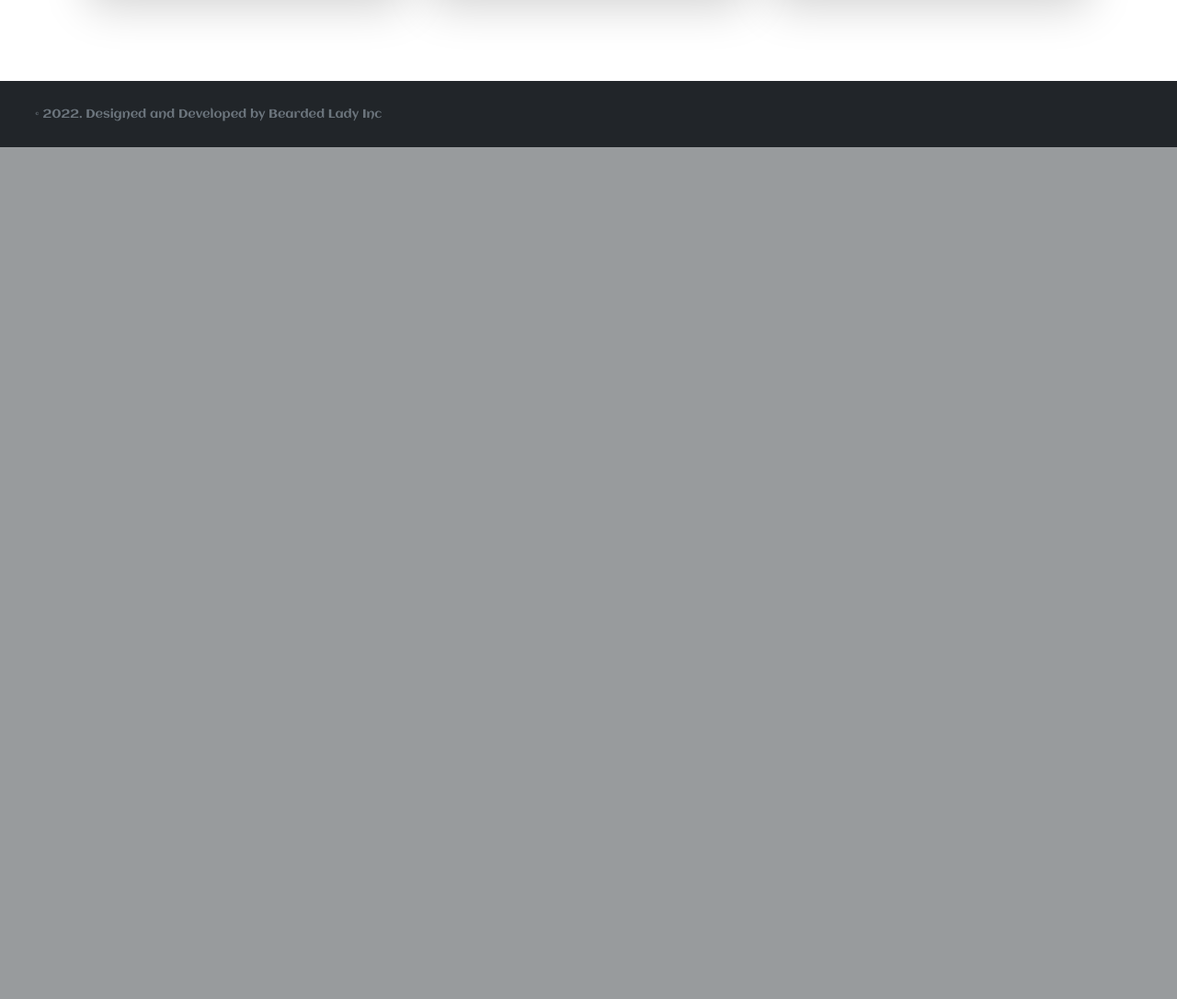
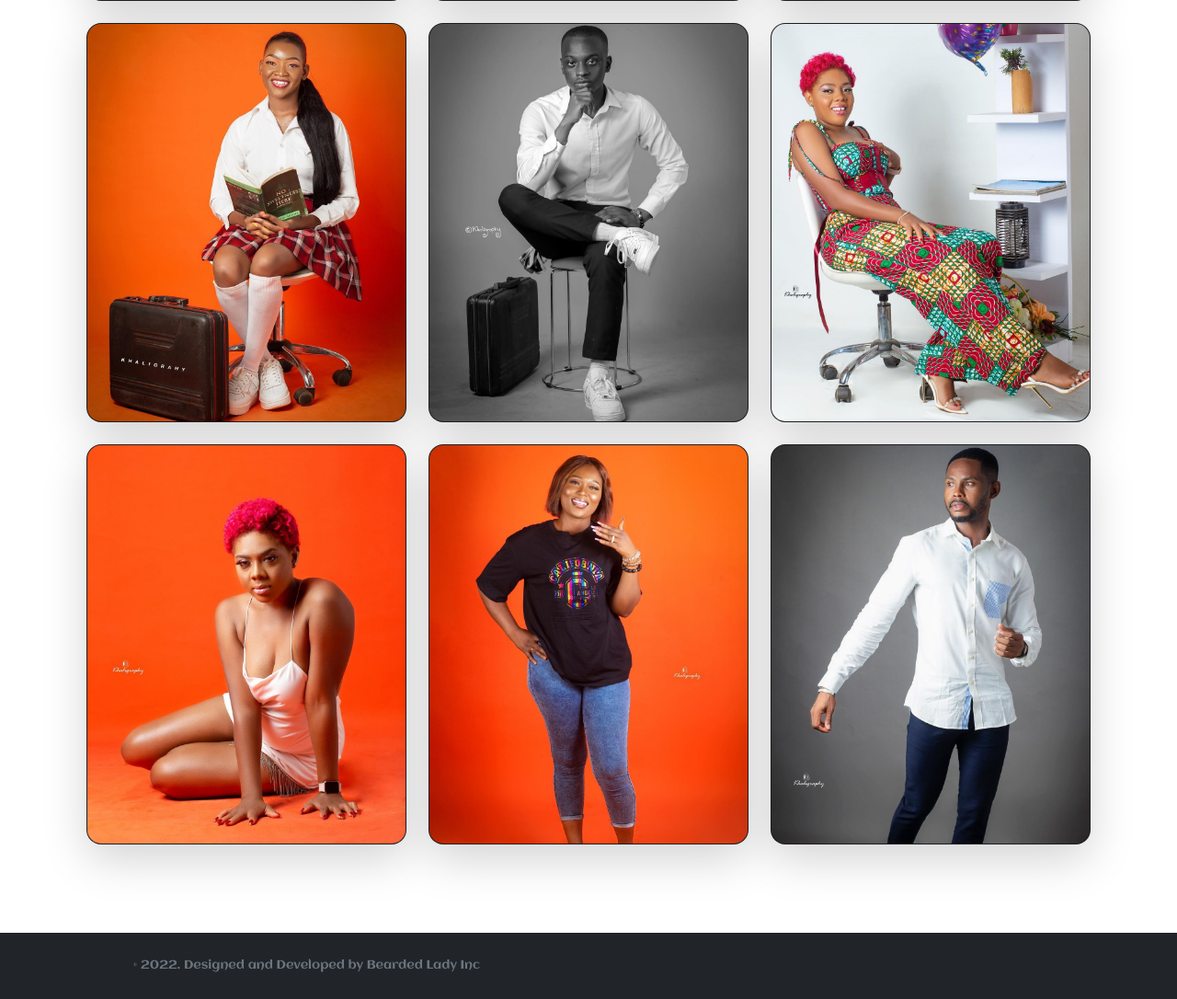
Before and after one commit to mkbad/khaligraphy, a Flask app: page /gallery in a window 1280 px wide. Shown: the part 663-1749 px from the top of the page at 92% size. Before the commit the page ends 823 px from the top, so only its background shows below. Run offline with Flask 2, Linux system fonts and the light colour scheme; some libraries are stand-ins or nearby versions.

Commit message:
gallery fixed

```diff
--- a/static/css/cstyles.css
+++ b/static/css/cstyles.css
@@ -8,12 +8,13 @@ html{
     overflow-x: hidden;
 }
 body{
-    padding-top: 70px;
+    /*padding-top: 70px;*/
+
 }
 
 
 header, footer{
-    z-index: 1000;
+    z-index: 1;
     font-family: headerfont;
     font-style: normal;
     font-size: small;
@@ -26,7 +27,7 @@ header, footer{
 .khalilogo{
     width: 150px;
     height: 70px;
-    margin-left: 20px;
+    /*margin-left: 20px;*/
 }
 
 .nav-li{
@@ -69,10 +70,7 @@ header, footer{
     -webkit-text-stroke-color: black;
 }
 */
-.sub-header{
-    position: relative;
-    margin-top: 70px;
-    width: auto;
-    height: 40px;
-    background-color: rgb(250, 197, 23);
+.gal-card{
+    height: 500px;
+    width: 30px;
 }
--- a/templates/base.html
+++ b/templates/base.html
@@ -23,12 +23,14 @@
 
 <body>
 
-    <header class="d-flex flex-wrap align-items-center justify-content-center justify-content-md-between py-1 fixed-top shadow-sm">
-        <a href="/" class="d-flex align-items-center col-md-3 mb-2 mb-md-0 text-dark text-decoration-none">
+    <header
+        class="d-flex flex-wrap align-items-center justify-content-center justify-content-md-between py-1 shadow-sm">
+        <a href="/"
+            class="d-flex align-items-center col-md-6 mb-2 mb-md-0 text-dark text-decoration-none justify-content-center ">
             <img src="/static/images/khalicoloredcopy.png" class="khalilogo">
         </a>
 
-        <ul class="nav col-12 col-md-auto mb-2 justify-content-center mb-md-0 nav-ul">
+        <ul class="nav col-md-6 col-md-auto mb-2 justify-content-center mb-md-0 nav-ul">
             <li><a href="/" class="nav-link px-1 link-light nav-li">home</a></li>
             <li><a href="/gallery" class="nav-link px-1 link-light nav-li">gallery</a></li>
             <li><a href="/booking" class="nav-link px-1 link-light nav-li">booking</a></li>
@@ -45,9 +47,10 @@
         -->
 
     </header>
+
     {% block body %} {% endblock %}
 
-    <footer class="d-flex flex-wrap justify-content-between align-items-center py-4">
+    <footer class="d-flex flex-wrap justify-content-center align-items-center py-4">
         <div class="col-md-6 d-flex align-items-center">
             <a href="/" class="mb-3 me-2 mb-md-0 text-muted text-decoration-none lh-1">
                 <svg class="bi" width="30" height="24">
@@ -69,7 +72,6 @@
                     </svg></a></li>
         </ul>
     </footer>
-</body>
 
     <!-- JavaScript Bundle with Popper -->
     <script src="https://cdn.jsdelivr.net/npm/bootstrap@5.2.2/dist/js/bootstrap.bundle.min.js"
@@ -82,4 +84,6 @@
     <script src="{{ url_for('static', filename='js/bootstrap.bundle.min.js') }}"></script>
     <!--insert scripts here-->
 
+</body>
+
 </html>
--- a/templates/gallery.html
+++ b/templates/gallery.html
@@ -11,59 +11,19 @@
     <div class="row row-cols-1 row-cols-lg-3 align-items-stretch g-4 py-5">
         <div class="col">
             <div class="card card-cover h-100 overflow-hidden text-bg-dark rounded-4 shadow-lg"
-                style="background-image: url('/static/images/g1.png'); background-position: center center;">
-                <div class="d-flex flex-column h-100 p-5 pb-3 text-white text-shadow-1">
-                    <h3 class="pt-5 mt-5 mb-4 display-6 lh-1 fw-bold">Short title, long jacket</h3>
-                    <ul class="d-flex list-unstyled mt-auto">
-                        <li class="me-auto">
-                            <img src="https://github.com/twbs.png" alt="Bootstrap" width="32" height="32"
-                                class="rounded-circle border border-white">
-                        </li>
-                        <li class="d-flex align-items-center me-3">
-                            <svg class="bi me-2" width="1em" height="1em">
-                                <use xlink:href="#geo-fill"></use>
-                            </svg>
-                            <small>Earth</small>
-                        </li>
-                        <li class="d-flex align-items-center">
-                            <svg class="bi me-2" width="1em" height="1em">
-                                <use xlink:href="#calendar3"></use>
-                            </svg>
-                            <small>3d</small>
-                        </li>
-                    </ul>
-                </div>
+                style="background-image: url('');" >
+                <img src="/static/images/gallery/c1.jpg">
             </div>
         </div>
 
         <div class="col">
             <div class="card card-cover h-100 overflow-hidden text-bg-dark rounded-4 shadow-lg"
-                style="background-image: url('/static/images/g2.jpg');">
-                <div class="d-flex flex-column h-100 p-5 pb-3 text-white text-shadow-1">
-                    <h3 class="pt-5 mt-5 mb-4 display-6 lh-1 fw-bold">Much longer title that wraps to multiple lines
-                    </h3>
-                    <ul class="d-flex list-unstyled mt-auto">
-                        <li class="me-auto">
-                            <img src="https://github.com/twbs.png" alt="Bootstrap" width="32" height="32"
-                                class="rounded-circle border border-white">
-                        </li>
-                        <li class="d-flex align-items-center me-3">
-                            <svg class="bi me-2" width="1em" height="1em">
-                                <use xlink:href="#geo-fill"></use>
-                            </svg>
-                            <small>Pakistan</small>
-                        </li>
-                        <li class="d-flex align-items-center">
-                            <svg class="bi me-2" width="1em" height="1em">
-                                <use xlink:href="#calendar3"></use>
-                            </svg>
-                            <small>4d</small>
-                        </li>
-                    </ul>
-                </div>
+                style="background-image: url('');">
+                <img src="/static/images/gallery/c5.jpg">
             </div>
         </div>
 
+        <!--
         <div class="col">
             <div class="card card-cover h-100 overflow-hidden text-bg-dark rounded-4 shadow-lg"
                 style="background-image: url('unsplash-photo-3.jpg');">
@@ -90,6 +50,56 @@
                 </div>
             </div>
         </div>
+        -->
+        <div class="col">
+            <div class="card card-cover h-100 overflow-hidden text-bg-dark rounded-4 shadow-lg"
+                style="background-image: url('');">
+                <img src="/static/images/gallery/c3.jpg">
+            </div>
+        </div>
+
+        <div class="col">
+            <div class="card card-cover h-100 overflow-hidden text-bg-dark rounded-4 shadow-lg"
+                style="background-image: url('');">
+                <img src="/static/images/gallery/c4.jpg">
+            </div>
+        </div>
+
+        <div class="col">
+            <div class="card card-cover h-100 overflow-hidden text-bg-dark rounded-4 shadow-lg"
+                style="background-image: url('');">
+                <img src="/static/images/gallery/c5.jpg">
+            </div>
+        </div>
+
+        <div class="col">
+            <div class="card card-cover h-100 overflow-hidden text-bg-dark rounded-4 shadow-lg"
+                style="background-image: url('');">
+                <img src="/static/images/gallery/c6.jpg">
+            </div>
+        </div>
+
+        <div class="col">
+            <div class="card card-cover h-100 overflow-hidden text-bg-dark rounded-4 shadow-lg"
+                style="background-image: url('');">
+                <img src="/static/images/gallery/c7.jpg">
+            </div>
+        </div>
+
+        <div class="col">
+            <div class="card card-cover h-100 overflow-hidden text-bg-dark rounded-4 shadow-lg"
+                style="background-image: url('');">
+                <img src="/static/images/gallery/c8.jpg">
+            </div>
+        </div>
+
+        <div class="col">
+            <div class="card card-cover h-100 overflow-hidden text-bg-dark rounded-4 shadow-lg"
+                style="background-image: url('');">
+                <img src="/static/images/gallery/c9.jpg">
+            </div>
+        </div>
+
     </div>
 </div>
 {% endblock %}
--- a/templates/index.html
+++ b/templates/index.html
@@ -5,6 +5,7 @@
 {% endblock %}
 
 {% block body %}
+
 <div id="myCarousel" class="carousel slide" data-bs-ride="carousel">
     <div class="carousel-indicators">
         <button type="button" data-bs-target="#myCarousel" data-bs-slide-to="0" class="" aria-label="Slide 1"></button>
@@ -14,7 +15,7 @@
     </div>
     <div class="carousel-inner">
         <div class="carousel-item">
-            <img src="/static/images/slide4.jpg">
+            <img src="/static/images/slide4.jpg" class="d-block w-100">
 
             <div class="container">
                 <div class="carousel-caption text-start">
@@ -116,4 +117,6 @@
 </div>
 <hr class="featurette-divider">
 
+
+
 {% endblock %}
```
Also changed, not shown: static/images/5k-camren-bicondova-2018-1f-1920x1080.jpg (deleted), static/images/gallery/c1.jpg (added), static/images/gallery/c10.jpg (added), static/images/gallery/c2.jpg (added), static/images/gallery/c3.jpg (added), static/images/gallery/c4.jpg (added), static/images/gallery/c5.jpg (added), static/images/gallery/c6.jpg (added), static/images/gallery/c7.jpg (added), static/images/gallery/c8.jpg (added), static/images/gallery/c9.jpg (added). Lines whose indentation alone changed are shown as unchanged.
